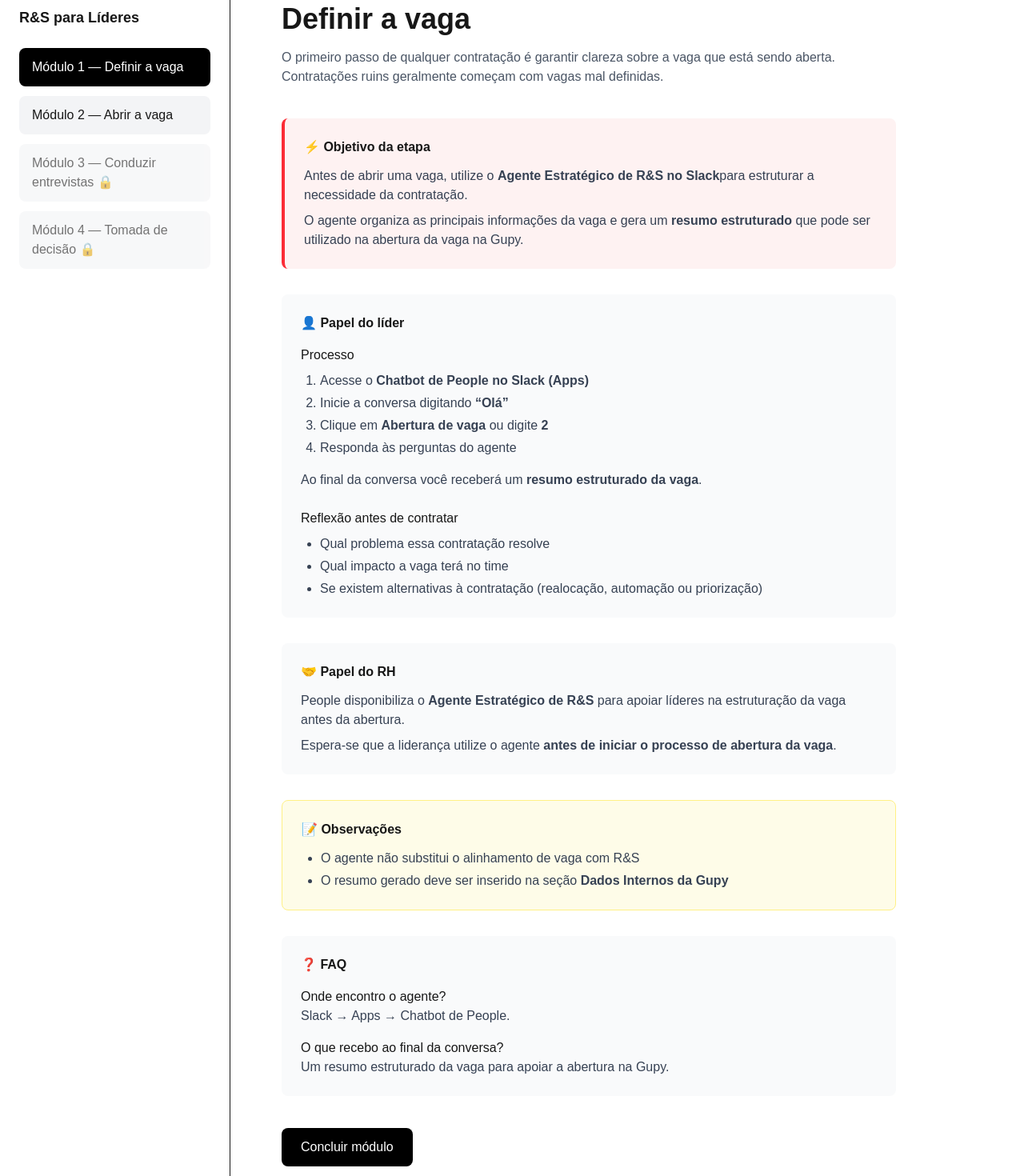
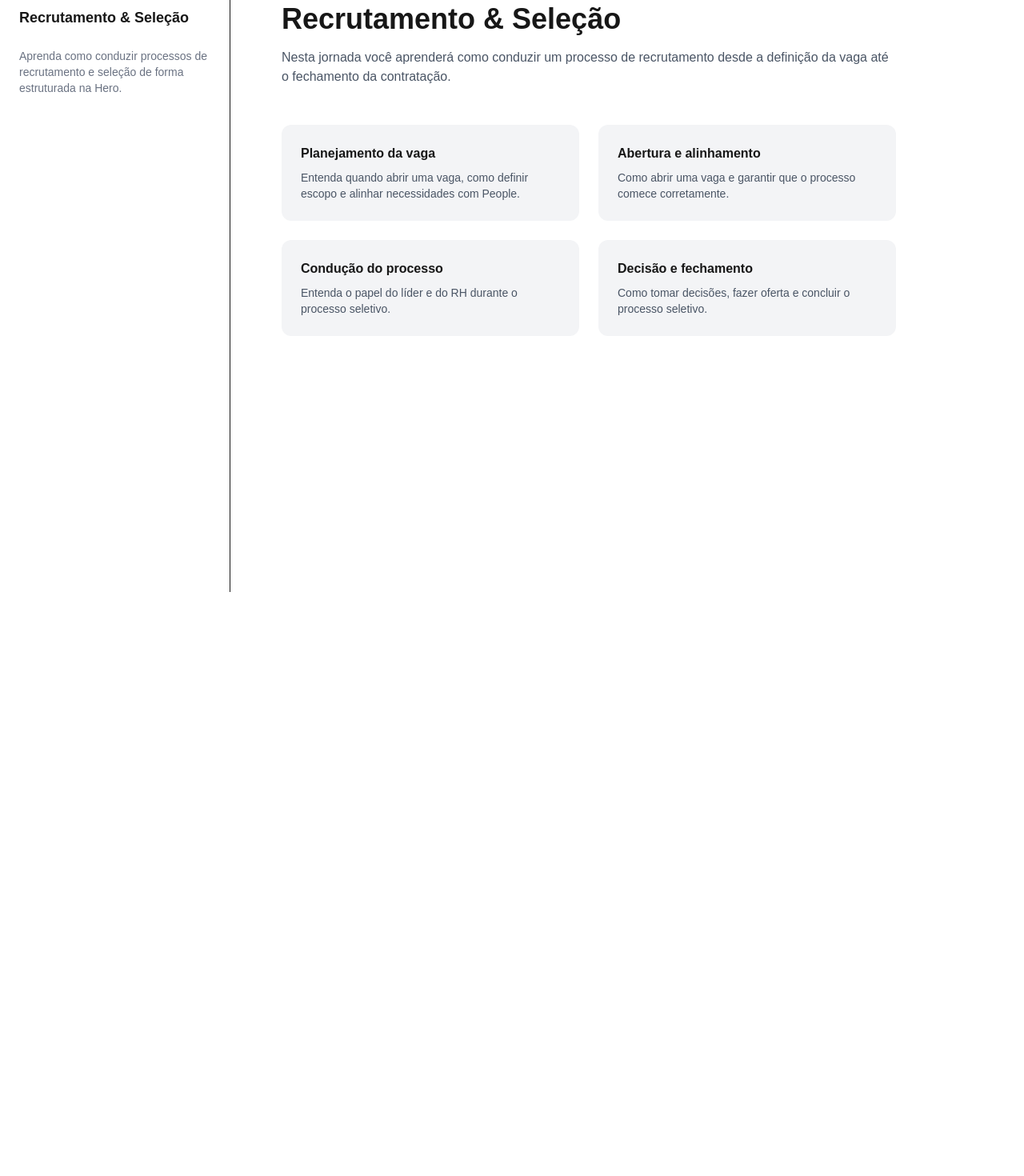
Before and after one commit to amandafrann/programa-lider-hero, a Next.js app: page /rs in a window 1280 px wide. Shown: the part 60-1530 px from the top of the page at 80% size. After the commit the page ends 800 px from the top, so only its background shows below. Built offline with nearby package versions, Linux system fonts and the light colour scheme.

Commit message:
pagina principal de rs

```diff
--- a/app/rs/page.tsx
+++ b/app/rs/page.tsx
@@ -1,10 +1,11 @@
 import Link from "next/link";
 
-export default function ModulosPage() {
+export default function RSPage() {
   return (
     <div className="flex min-h-screen">
 
       {/* SIDEBAR */}
+
       <div className="w-72 border-r bg-white p-6">
 
         <Link
@@ -15,173 +16,99 @@ export default function ModulosPage() {
         </Link>
 
         <h2 className="font-semibold text-lg mb-6">
-          R&S para Líderes
+          Recrutamento & Seleção
         </h2>
 
-        <div className="space-y-3">
+        <p className="text-sm text-gray-500">
+          Aprenda como conduzir processos de recrutamento e seleção
+          de forma estruturada na Hero.
+        </p>
 
-          <Link
-            href="/modulos"
-            className="block bg-black text-white px-4 py-3 rounded-lg"
-          >
-            Módulo 1 — Definir a vaga
-          </Link>
-
-          <Link
-            href="/modulo-2"
-            className="block bg-gray-100 px-4 py-3 rounded-lg hover:bg-gray-200 cursor-pointer"
-          >
-            Módulo 2 — Abrir a vaga
-          </Link>
-
-          <div className="bg-gray-100 px-4 py-3 rounded-lg opacity-60 cursor-not-allowed">
-            Módulo 3 — Conduzir entrevistas 🔒
-          </div>
-
-          <div className="bg-gray-100 px-4 py-3 rounded-lg opacity-60 cursor-not-allowed">
-            Módulo 4 — Tomada de decisão 🔒
-          </div>
-
-        </div>
       </div>
 
 
       {/* CONTEÚDO */}
+
       <div className="flex-1 p-16 max-w-4xl">
 
         <h1 className="text-4xl font-bold mb-4">
-          Definir a vaga
+          Recrutamento & Seleção
         </h1>
 
-        <p className="text-gray-600 mb-10">
-          O primeiro passo de qualquer contratação é garantir clareza sobre a vaga que está sendo aberta.
-          Contratações ruins geralmente começam com vagas mal definidas.
+        <p className="text-gray-600 mb-12">
+          Nesta jornada você aprenderá como conduzir um processo
+          de recrutamento desde a definição da vaga até o fechamento
+          da contratação.
         </p>
 
 
-        {/* OBJETIVO */}
-        <div className="bg-red-50 border-l-4 border-red-500 p-6 rounded-lg mb-8">
+        {/* BLOCOS */}
 
-          <h3 className="font-semibold mb-3 flex items-center gap-2">
-            ⚡ Objetivo da etapa
-          </h3>
+        <div className="grid grid-cols-2 gap-6">
 
-          <p className="text-gray-700">
-            Antes de abrir uma vaga, utilize o <strong>Agente Estratégico de R&S no Slack</strong>
-            para estruturar a necessidade da contratação.
-          </p>
+          <Link
+            href="/rs/temas/planejamento-vaga"
+            className="bg-gray-100 p-6 rounded-xl hover:bg-gray-200 transition"
+          >
+            <h3 className="font-semibold mb-2">
+              Planejamento da vaga
+            </h3>
 
-          <p className="text-gray-700 mt-2">
-            O agente organiza as principais informações da vaga e gera um
-            <strong> resumo estruturado</strong> que pode ser utilizado na abertura da vaga na Gupy.
-          </p>
+            <p className="text-sm text-gray-600">
+              Entenda quando abrir uma vaga, como definir escopo
+              e alinhar necessidades com People.
+            </p>
+          </Link>
+
+
+          <Link
+            href="/rs/temas/abertura-alinhamento"
+            className="bg-gray-100 p-6 rounded-xl hover:bg-gray-200 transition"
+          >
+            <h3 className="font-semibold mb-2">
+              Abertura e alinhamento
+            </h3>
+
+            <p className="text-sm text-gray-600">
+              Como abrir uma vaga e garantir que o processo
+              comece corretamente.
+            </p>
+          </Link>
+
+
+          <Link
+            href="/rs/temas/conducao-processo"
+            className="bg-gray-100 p-6 rounded-xl hover:bg-gray-200 transition"
+          >
+            <h3 className="font-semibold mb-2">
+              Condução do processo
+            </h3>
+
+            <p className="text-sm text-gray-600">
+              Entenda o papel do líder e do RH durante
+              o processo seletivo.
+            </p>
+          </Link>
+
+
+          <Link
+            href="/rs/temas/decisao-fechamento"
+            className="bg-gray-100 p-6 rounded-xl hover:bg-gray-200 transition"
+          >
+            <h3 className="font-semibold mb-2">
+              Decisão e fechamento
+            </h3>
+
+            <p className="text-sm text-gray-600">
+              Como tomar decisões, fazer oferta e
+              concluir o processo seletivo.
+            </p>
+          </Link>
 
         </div>
 
+      </div>
 
-        {/* PAPEL DO LIDER */}
-        <div className="bg-gray-50 p-6 rounded-lg mb-8">
-
-          <h3 className="font-semibold mb-4">
-            👤 Papel do líder
-          </h3>
-
-          <p className="font-medium mb-2">Processo</p>
-
-          <ol className="list-decimal ml-6 text-gray-700 mb-4 space-y-1">
-            <li>Acesse o <strong>Chatbot de People no Slack (Apps)</strong></li>
-            <li>Inicie a conversa digitando <strong>“Olá”</strong></li>
-            <li>Clique em <strong>Abertura de vaga</strong> ou digite <strong>2</strong></li>
-            <li>Responda às perguntas do agente</li>
-          </ol>
-
-          <p className="text-gray-700 mb-6">
-            Ao final da conversa você receberá um <strong>resumo estruturado da vaga</strong>.
-          </p>
-
-
-          <p className="font-medium mb-2">
-            Reflexão antes de contratar
-          </p>
-
-          <ul className="list-disc ml-6 text-gray-700 space-y-1">
-            <li>Qual problema essa contratação resolve</li>
-            <li>Qual impacto a vaga terá no time</li>
-            <li>Se existem alternativas à contratação (realocação, automação ou priorização)</li>
-          </ul>
-
-        </div>
-
-
-        {/* PAPEL DO RH */}
-        <div className="bg-gray-50 p-6 rounded-lg mb-8">
-
-          <h3 className="font-semibold mb-3">
-            🤝 Papel do RH
-          </h3>
-
-          <p className="text-gray-700 mb-2">
-            People disponibiliza o <strong>Agente Estratégico de R&S</strong> para apoiar líderes
-            na estruturação da vaga antes da abertura.
-          </p>
-
-          <p className="text-gray-700">
-            Espera-se que a liderança utilize o agente <strong>antes de iniciar o processo de abertura da vaga</strong>.
-          </p>
-
-        </div>
-
-
-        {/* OBSERVAÇÕES */}
-        <div className="bg-yellow-50 border border-yellow-200 p-6 rounded-lg mb-8">
-
-          <h3 className="font-semibold mb-3">
-            📝 Observações
-          </h3>
-
-          <ul className="list-disc ml-6 text-gray-700 space-y-1">
-            <li>O agente não substitui o alinhamento de vaga com R&S</li>
-            <li>O resumo gerado deve ser inserido na seção <strong>Dados Internos da Gupy</strong></li>
-          </ul>
-
-        </div>
-
-
-        {/* FAQ */}
-        <div className="bg-gray-50 p-6 rounded-lg mb-10">
-
-          <h3 className="font-semibold mb-4">
-            ❓ FAQ
-          </h3>
-
-          <p className="font-medium">
-            Onde encontro o agente?
-          </p>
-
-          <p className="text-gray-700 mb-4">
-            Slack → Apps → Chatbot de People.
-          </p>
-
-          <p className="font-medium">
-            O que recebo ao final da conversa?
-          </p>
-
-          <p className="text-gray-700">
-            Um resumo estruturado da vaga para apoiar a abertura na Gupy.
-          </p>
-
-        </div>
-
-
-        {/* BOTÃO */}
-        <Link
-          href="/modulo-2"
-          className="inline-block bg-black text-white px-6 py-3 rounded-lg hover:opacity-80"
-        >
-          Concluir módulo
-        </Link>
-
-      </div>
     </div>
-  )
+  );
 }
```
Also changed, not shown: app/rs/temas/page.tsx (added).
